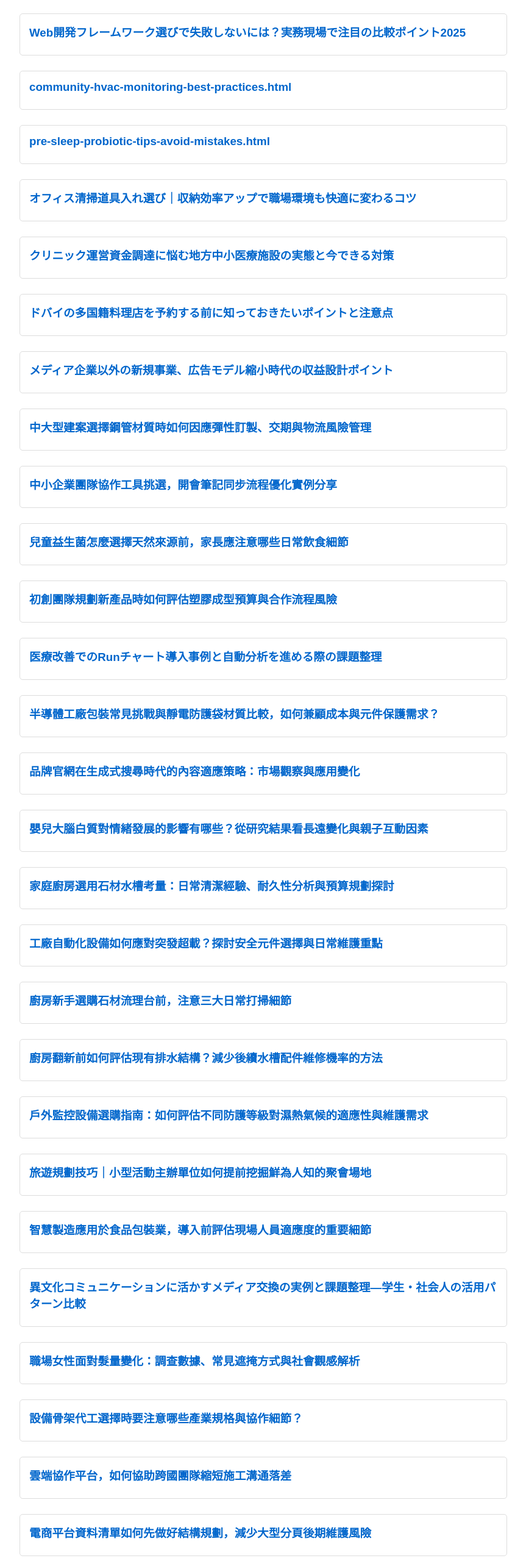
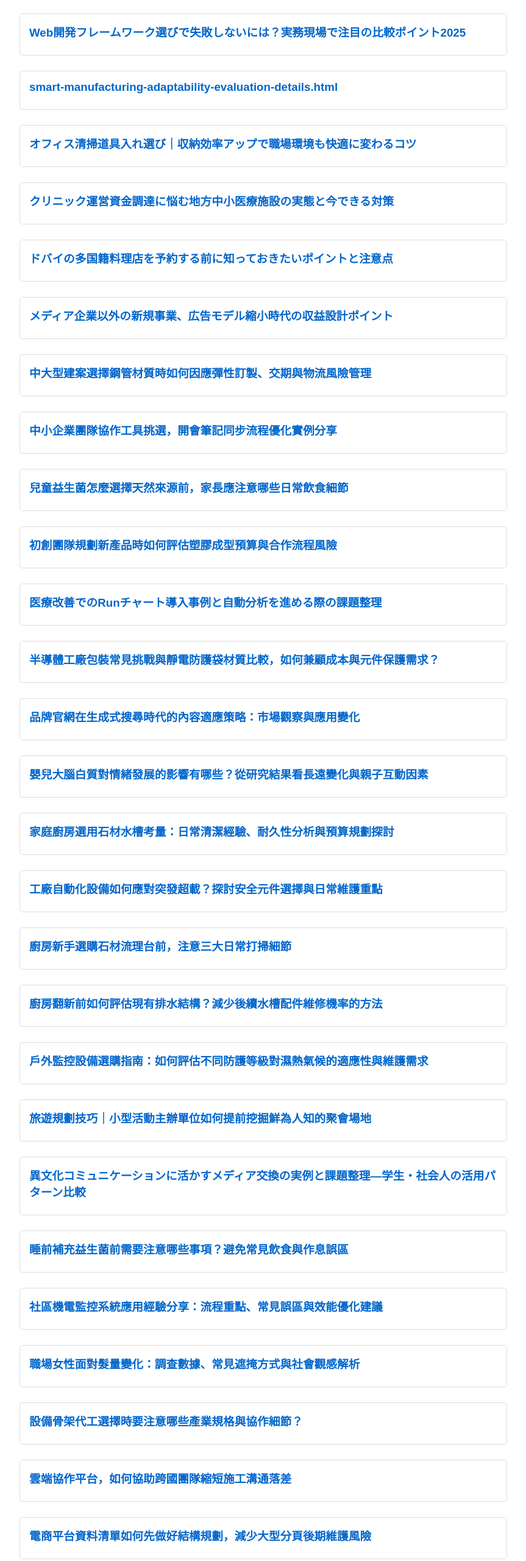
Before and after one commit to pineymountain/pineymountain.github.io, a plain HTML site: page index.html in a window 1280 px wide. Shown: the part 1620-4180 px from the top of the page at 61% size, without its empty margins (208-1071 px from the left). Drawn offline with Linux system fonts and the light colour scheme.

Commit message:
自動更新 Index.html - 文章目錄（包含Gist）

```diff
--- a/index.html
+++ b/index.html
@@ -73,10 +73,7 @@
             <h3><a href="web-development-framework-comparison-tips.html">Web開発フレームワーク選びで失敗しないには？実務現場で注目の比較ポイント2025</a></h3>
         </div>
         <div class="article-item">
-            <h3><a href="community-hvac-monitoring-best-practices.html">community-hvac-monitoring-best-practices.html</a></h3>
-        </div>
-        <div class="article-item">
-            <h3><a href="pre-sleep-probiotic-tips-avoid-mistakes.html">pre-sleep-probiotic-tips-avoid-mistakes.html</a></h3>
+            <h3><a href="smart-manufacturing-adaptability-evaluation-details.html">smart-manufacturing-adaptability-evaluation-details.html</a></h3>
         </div>
         <div class="article-item">
             <h3><a href="office-cleaning-tool-tips.html">オフィス清掃道具入れ選び｜収納効率アップで職場環境も快適に変わるコツ</a></h3>
@@ -133,10 +130,13 @@
             <h3><a href="event-venue-tips-travel-planning.html">旅遊規劃技巧｜小型活動主辦單位如何提前挖掘鮮為人知的聚會場地</a></h3>
         </div>
         <div class="article-item">
-            <h3><a href="smart-manufacturing-adaptability-evaluation-details.html">智慧製造應用於食品包裝業，導入前評估現場人員適應度的重要細節</a></h3>
+            <h3><a href="cross-cultural-media-exchange-patterns-comparison.html">異文化コミュニケーションに活かすメディア交換の実例と課題整理—学生・社会人の活用パターン比較</a></h3>
         </div>
         <div class="article-item">
-            <h3><a href="cross-cultural-media-exchange-patterns-comparison.html">異文化コミュニケーションに活かすメディア交換の実例と課題整理—学生・社会人の活用パターン比較</a></h3>
+            <h3><a href="pre-sleep-probiotic-tips-avoid-mistakes.html">睡前補充益生菌前需要注意哪些事項？避免常見飲食與作息誤區</a></h3>
+        </div>
+        <div class="article-item">
+            <h3><a href="community-hvac-monitoring-best-practices.html">社區機電監控系統應用經驗分享：流程重點、常見誤區與效能優化建議</a></h3>
         </div>
         <div class="article-item">
             <h3><a href="career-women-hair-changes-analysis.html">職場女性面對髮量變化：調查數據、常見遮掩方式與社會觀感解析</a></h3>
@@ -275,7 +275,7 @@
     </div>
 
     <div class="footer">
-        <p>Total 71 items (43 articles, 28 gists) | Last updated: 2026-11-20 09:17:44</p>
+        <p>Total 71 items (43 articles, 28 gists) | Last updated: 2026-11-21 09:19:05</p>
     </div>
 </body>
 </html>
```
